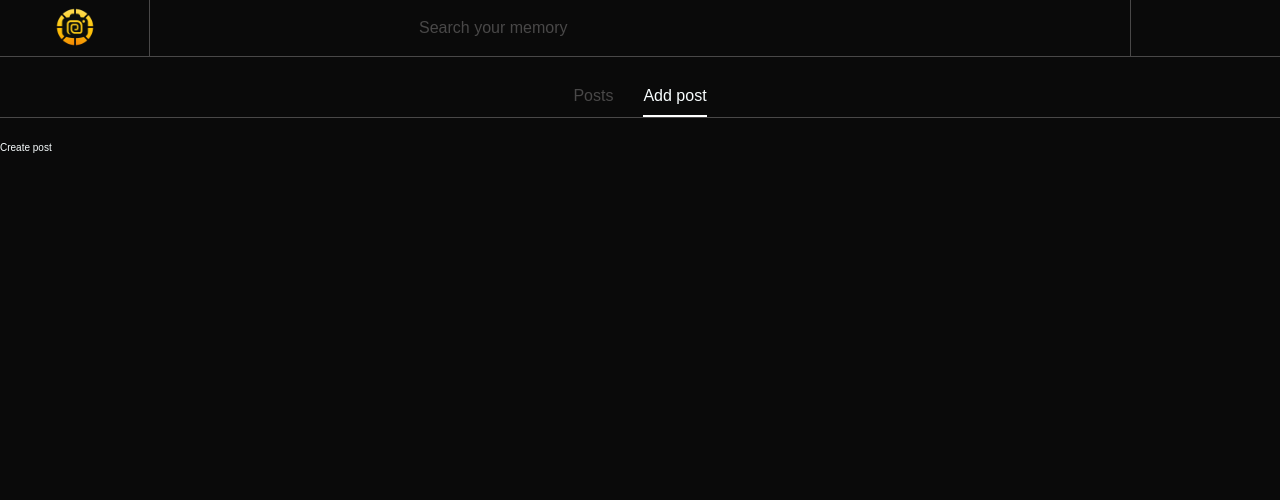
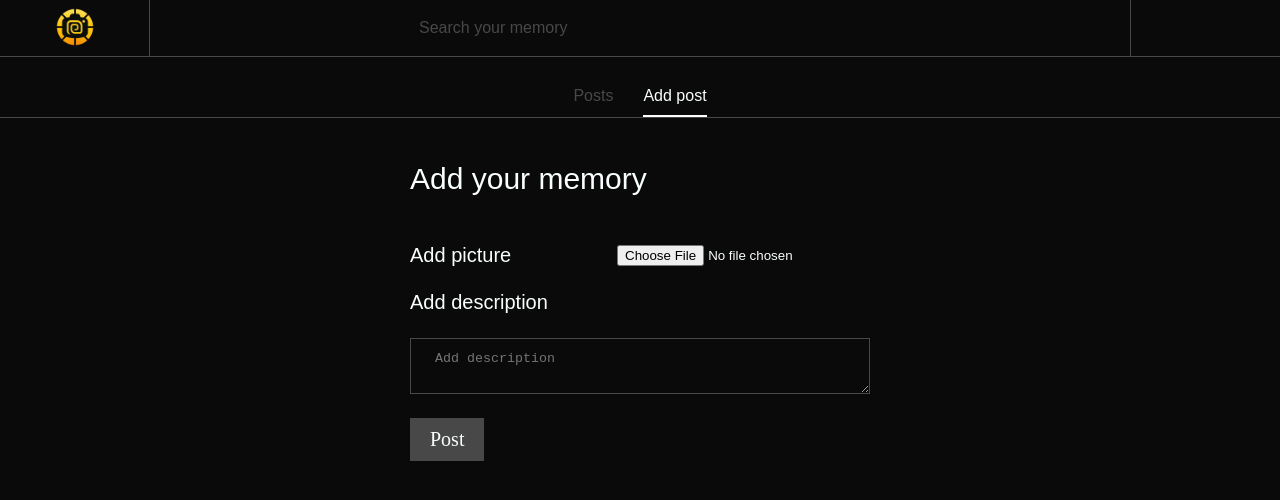
Before and after one commit to EgorFray/photoGallery, a React (Vite) app in the folder frontend/gallery/: page /create in a window 1280 px wide. Shown: the top 500 px of the page. Built offline with nearby package versions, Linux system fonts and the light colour scheme; no server answers.

Commit message:
Frontend: ultimate design changes - add Post; Add reusable Button component

```diff
--- /dev/null
+++ b/frontend/gallery/src/components/Button.jsx
@@ -0,0 +1,7 @@
+import styles from "./Button.module.css";
+
+function Button({ children }) {
+	return <button className={styles.button}>{children}</button>;
+}
+
+export default Button;
--- /dev/null
+++ b/frontend/gallery/src/components/Button.module.css
@@ -0,0 +1,10 @@
+.button {
+	cursor: pointer;
+	padding: 1rem 2rem;
+	border: none;
+	font-family: "Montserrat";
+	color: #f9feff;
+	background-color: #494848;
+
+	font-size: 2rem;
+}
--- a/frontend/gallery/src/components/CreatePostForm.jsx
+++ b/frontend/gallery/src/components/CreatePostForm.jsx
@@ -1,43 +1,44 @@
 import { usePosts } from "../context/PostsContext";
 import styles from "./CreatePostForm.module.css";
+import { useNavigate } from "react-router-dom";
+import Spinner from "./Spinner";
+import Button from "./Button";
 
-function CreatePostForm({ onOpen }) {
-	const { createPost } = usePosts();
+function CreatePostForm() {
+	const { createPost, isLoading } = usePosts();
+	const navigate = useNavigate();
 
 	async function handleSubmit(e) {
 		e.preventDefault();
 
 		const formData = new FormData(e.target);
 		await createPost(formData);
-		onOpen();
+		navigate("/");
 	}
 
+	if (isLoading) return <Spinner />;
+
 	return (
-		<div className={styles.popupOverlay}>
-			<div className={styles.popup}>
-				<form className={styles.popupForm} onSubmit={handleSubmit}>
-					<h2 className={styles.popupHeading}>Add your memory</h2>
+		<div className={styles.formContainer}>
+			<form className={styles.createForm} onSubmit={handleSubmit}>
+				<h2 className={styles.createFormHeading}>Add your memory</h2>
 
-					<button className={styles.closePopup} onClick={onOpen}>
-						x
-					</button>
+				<div className={styles.imageContainer}>
+					<label className={styles.createFormImage}>Add picture</label>
+					<input type="file" name="image" />
+				</div>
 
-					<label className={styles.popupImage}>Add picture</label>
-					<input type="file" className={styles.imagesVal} name="image" />
-
-					<label htmlFor={styles.description}>Description</label>
+				<div className={styles.descriptionContainer}>
+					<label className={styles.createFormDescription}>Add description</label>
 					<textarea
 						id="description"
-						className={styles.description}
 						name="description"
 						placeholder="Add description"
 					/>
+				</div>
 
-					<button type="submit" className={styles.buttonSubmit}>
-						Post
-					</button>
-				</form>
-			</div>
+				<Button type="submit">Post </Button>
+			</form>
 		</div>
 	);
 }
--- a/frontend/gallery/src/components/CreatePostForm.module.css
+++ b/frontend/gallery/src/components/CreatePostForm.module.css
@@ -1,66 +1,46 @@
-.popupOverlay {
-	position: fixed;
-	top: 0;
-	left: 0;
-	width: 100%;
-	height: 100%;
-	background-color: rgba(0, 0, 0, 0.6);
+.formContainer {
 	display: flex;
+	align-items: center;
 	justify-content: center;
-	align-items: center;
-	z-index: 999;
 }
 
-.popupForm {
-	background-color: #fff;
+.createForm {
 	padding: 2rem;
-	border-radius: 15px;
 	width: 90%;
 	max-width: 50rem;
 }
 
-.popupHeading {
-	font-size: 3.6rem;
+.createFormHeading {
+	font-size: 3rem;
+	font-weight: 500;
+	margin-bottom: 4.8rem;
+}
+
+.imageContainer {
+	display: flex;
+	align-items: center;
+	justify-content: space-between;
 	margin-bottom: 2.4rem;
 }
 
-.popupForm label {
-	display: block;
-	margin: 1.6rem 0 1.2rem 0;
-	font-weight: 500;
-	font-size: 1.8rem;
+.createFormImage,
+.createFormDescription {
+	font-size: 2rem;
+	font-weight: 400;
 }
 
-.popupForm textarea {
-	max-width: 27rem;
-	width: 100%;
-	border-radius: 5px;
-	border: 1px solid #ccc;
-	padding: 0.8rem;
-	margin-bottom: 1.2rem;
+.descriptionContainer {
+	display: flex;
+	flex-direction: column;
+	gap: 2.4rem;
 }
 
-/* !CREATE ONE REUSABLE BUTTON! */
-.buttonSubmit {
-	cursor: pointer;
-	padding: 1rem 2rem;
-	border-radius: 2rem;
-	border: none;
-	background-color: burlywood;
-	box-shadow: 0 0.8rem 1.6rem rgba(0, 0, 0, 0.2);
+.descriptionContainer textarea {
+	background-color: transparent;
+	color: #f9feff;
+	border: 1px solid #494848;
+	outline: none;
 
-	font-size: 2rem;
+	padding: 1.2rem 2.4rem;
+	margin-bottom: 2.4rem;
 }
-
-.closePopup {
-	position: fixed;
-	top: 2%;
-	left: 95%;
-	background-color: transparent;
-	color: #fff;
-	border: none;
-	font-size: 3.4rem;
-	opacity: 0.5;
-	cursor: pointer;
-	transition: all 0.5s;
-}
--- a/frontend/gallery/src/components/List.jsx
+++ b/frontend/gallery/src/components/List.jsx
@@ -2,9 +2,10 @@ import { usePosts } from "../context/PostsContext";
 import Masonry from "react-masonry-css";
 import styles from "./List.module.css";
 import Post from "./Post";
+import Spinner from "./Spinner";
 
 function List() {
-	const { posts } = usePosts();
+	const { posts, isLoading } = usePosts();
 
 	const breakpointColumnsObj = {
 		default: 4,
@@ -12,6 +13,8 @@ function List() {
 		700: 2,
 		500: 1,
 	};
+
+	if (isLoading) return <Spinner />;
 
 	return posts ? (
 		<Masonry
--- a/frontend/gallery/src/context/PostsContext.jsx
+++ b/frontend/gallery/src/context/PostsContext.jsx
@@ -12,6 +12,7 @@ function PostsProvider({ children }) {
 	useEffect(function () {
 		async function fetchGetData() {
 			try {
+				setIsLoading(true);
 				setError("");
 				const res = await fetch("http://localhost:8080/posts");
 				if (!res.ok) throw new Error("Something went wrong whil fetching data");
@@ -21,6 +22,8 @@ function PostsProvider({ children }) {
 				if (err.name !== "AbortError") {
 					setError(err.message);
 				}
+			} finally {
+				setIsLoading(false);
 			}
 			setError("");
 		}
@@ -59,6 +62,7 @@ function PostsProvider({ children }) {
 
 	async function createPost(newPost) {
 		try {
+			setIsLoading(true);
 			const res = await fetch("http://localhost:8080/posts", {
 				method: "POST",
 				body: newPost,
@@ -67,17 +71,22 @@ function PostsProvider({ children }) {
 			setPosts((posts) => [...posts, data]);
 		} catch {
 			alert("There was an error loading data");
+		} finally {
+			setIsLoading(false);
 		}
 	}
 
 	async function deletePost(id) {
 		try {
+			setIsLoading(true);
 			await fetch(`http://localhost:8080/posts/${id}`, {
 				method: "DELETE",
 			});
 			setPosts((posts) => posts.filter((post) => post.id !== id));
 		} catch {
 			alert("There was an error deleting post");
+		} finally {
+			setIsLoading(false);
 		}
 	}
 
--- a/frontend/gallery/src/pages/CreatePost.jsx
+++ b/frontend/gallery/src/pages/CreatePost.jsx
@@ -1,12 +1,16 @@
 import Header from "../components/Header";
+import Main from "../components/Main";
 import NavBar from "../components/NavBar";
+import CreatePostForm from "../components/CreatePostForm";
 
 function CreatePost() {
 	return (
 		<>
 			<NavBar />
 			<Header />
-			<p>Create post</p>
+			<Main>
+				<CreatePostForm />
+			</Main>
 		</>
 	);
 }
```
